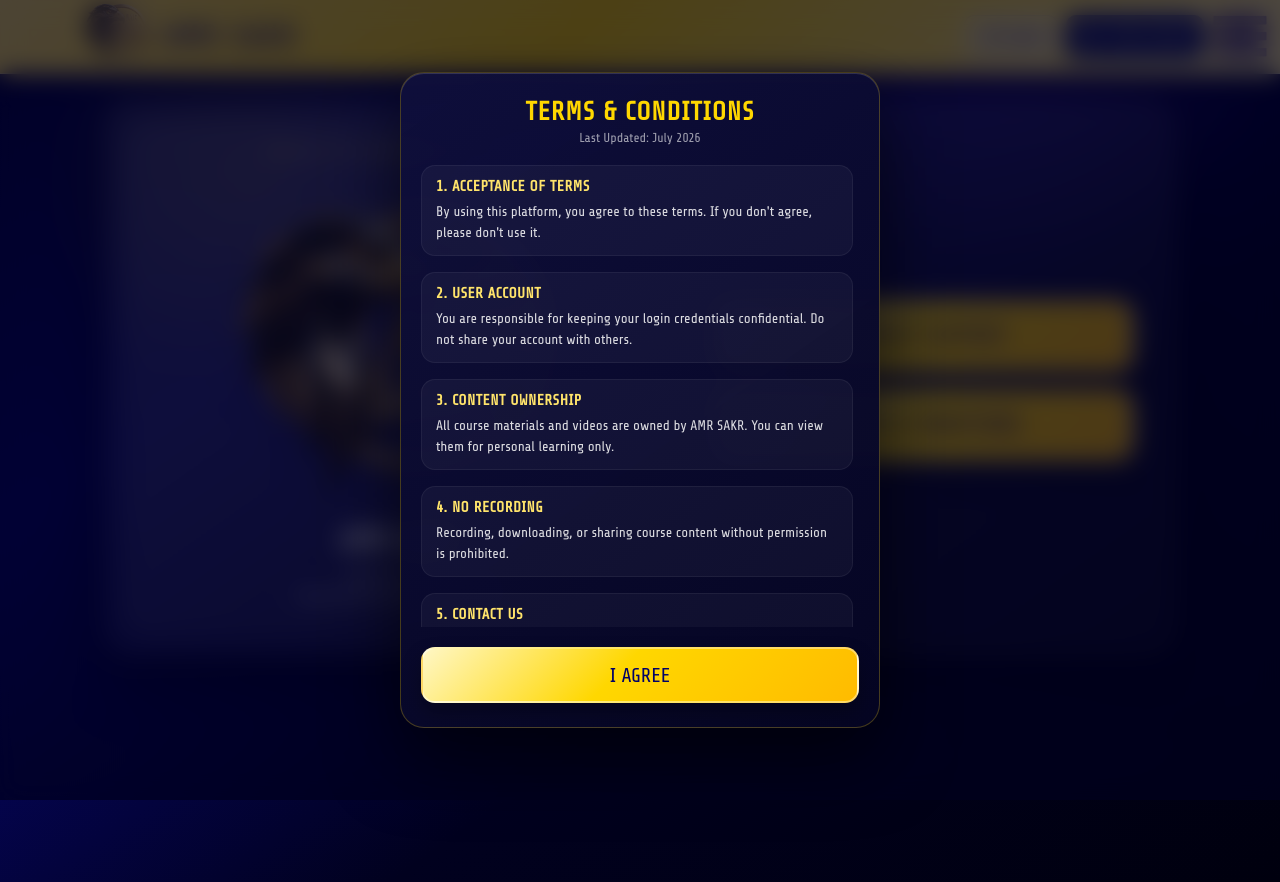
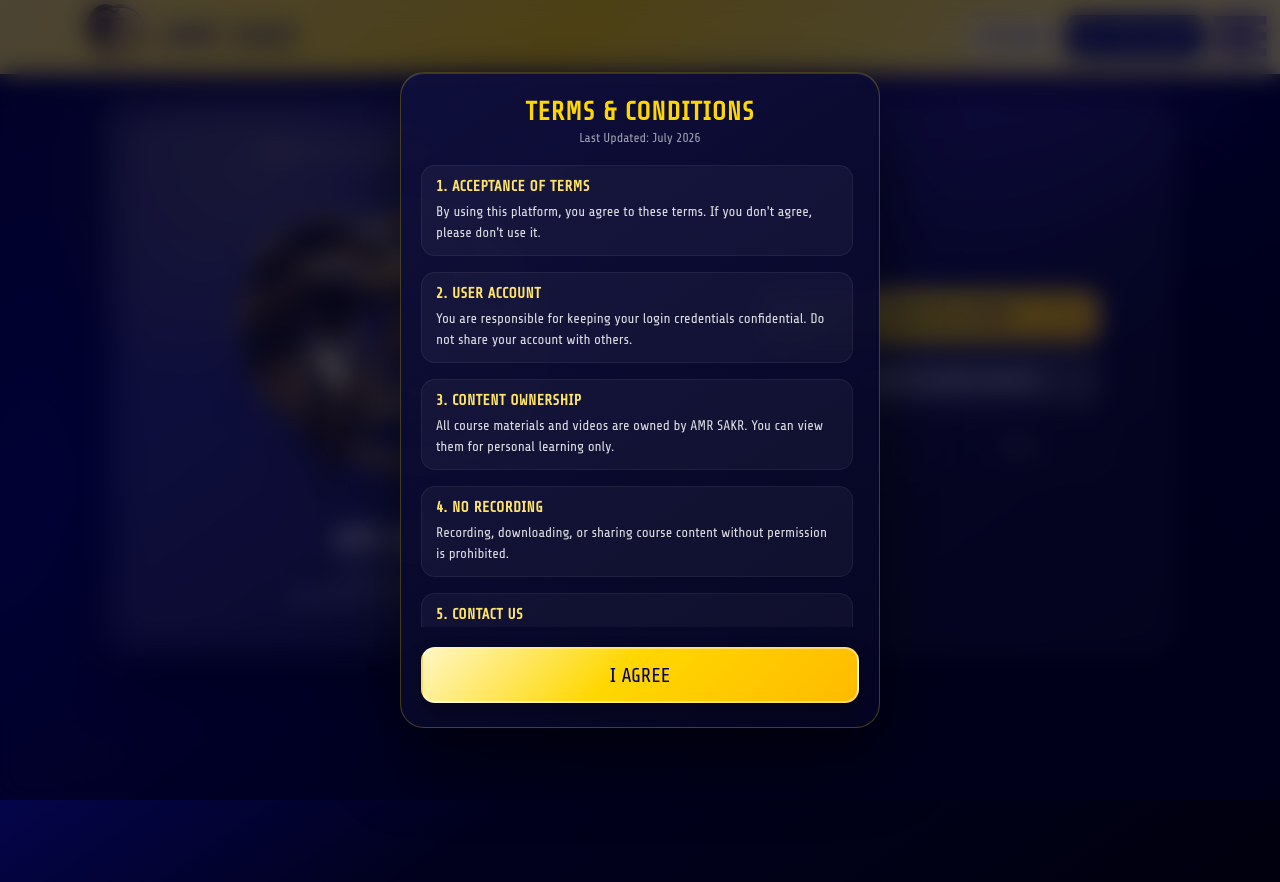
Before and after one commit to sakr-platform/main, a plain HTML site: page index.html in a window 1280 px wide. Drawn offline with nearby package versions, Linux system fonts and the light colour scheme.

Commit message:
Refactor index.html for improved layout and functionality
The HTML structure has been updated to include new elements and styles for better user interaction, including a terms and conditions popup and improved button layouts.

```diff
--- a/index.html
+++ b/index.html
@@ -44,9 +44,9 @@
   <link rel="preconnect" href="https://fonts.googleapis.com">
   <link rel="preconnect" href="https://fonts.gstatic.com" crossorigin>
   <link href="https://fonts.googleapis.com/css2?family=Share+Tech&display=swap" rel="stylesheet">
+  <link rel="stylesheet" href="https://fonts.googleapis.com/css2?family=Material+Symbols+Rounded:opsz,wght,FILL,GRAD@24,400,0,0" />
   <link rel="icon" href="logo.png" type="image/png">
   <link rel="apple-touch-icon" href="logo.png">
-
 
   <style>
     .landing-auth-btn {
@@ -74,6 +74,78 @@
     .landing-auth-btn:hover { background: #fff; }
     .landing-auth-btn.primary:hover { background: #101fa0; }
 
+    /* تنسيقات الأزرار الرئيسية الواضحة للزائر */
+    .main-hero-actions {
+      display: flex;
+      flex-direction: column;
+      gap: 12px;
+      width: 100%;
+      max-width: 340px;
+      margin: 0 auto;
+    }
+
+    .cta-btn {
+      display: flex;
+      align-items: center;
+      justify-content: center;
+      gap: 10px;
+      width: 100%;
+      min-height: 52px;
+      border-radius: 14px;
+      font-family: "Share Tech", sans-serif;
+      font-size: 16px;
+      font-weight: bold;
+      text-decoration: none;
+      transition: transform 0.2s ease, box-shadow 0.2s ease;
+      box-sizing: border-box;
+    }
+
+    .cta-btn-primary {
+      background: linear-gradient(135deg, #fff7c5 0%, #ffd700 45%, #ffbb00 100%);
+      color: #000067;
+      border: 2px solid rgba(255, 255, 255, 0.4);
+      box-shadow: 0 8px 20px rgba(0, 0, 0, 0.25);
+    }
+
+    .cta-btn-secondary {
+      background: rgba(255, 255, 255, 0.12);
+      color: #ffffff;
+      border: 1.5px solid rgba(255, 255, 255, 0.3);
+      backdrop-filter: blur(8px);
+    }
+
+    .cta-btn:hover {
+      transform: translateY(-2px);
+    }
+
+    .secondary-links {
+      display: flex;
+      gap: 10px;
+      margin-top: 8px;
+    }
+
+    .secondary-links a {
+      flex: 1;
+      text-decoration: none;
+    }
+
+    .sub-btn {
+      width: 100%;
+      min-height: 40px;
+      background: transparent;
+      border: 1px solid rgba(255, 255, 255, 0.2);
+      color: rgba(255, 255, 255, 0.7);
+      border-radius: 10px;
+      font-size: 12px;
+      cursor: pointer;
+      transition: background 0.2s ease;
+    }
+
+    .sub-btn:hover {
+      background: rgba(255, 255, 255, 0.1);
+      color: #fff;
+    }
+
     @media (max-width: 620px) {
       .upbox { gap: 6px; padding-left: 8px; padding-right: 6px; }
       .upbox .hh img { width: 52px; }
@@ -100,14 +172,12 @@
       width: 100%;
       height: 100%;
       background: rgba(0, 0, 30, 0.7);
-      /* لون نيلي متناسق مع الخلفية */
       backdrop-filter: blur(12px);
       -webkit-backdrop-filter: blur(12px);
       display: none;
       justify-content: center;
       align-items: center;
       z-index: 99999;
-      /* أعلى من كل شيء بما في ذلك القائمة الجانبية */
       padding: 16px;
       box-sizing: border-box;
     }
@@ -124,7 +194,6 @@
       overflow-y: auto;
       box-shadow: 0 30px 70px rgba(0, 0, 0, 0.6), inset 0 1px 0 rgba(255, 255, 255, 0.15);
       border: 1px solid rgba(255, 215, 0, 0.25);
-      /* إطار ذهبي خفيف */
       font-family: "Share Tech", sans-serif;
       display: flex;
       flex-direction: column;
@@ -134,7 +203,6 @@
     .terms-popup-header h1 {
       font-size: 26px;
       color: #ffd700;
-      /* اللون الذهبي الخاص بمنصتك */
       margin: 0 0 4px 0;
       text-align: center;
       letter-spacing: 1px;
@@ -176,7 +244,6 @@
       margin: 0;
     }
 
-    /* زر الموافقة المماثل لأزرار الموقع الأصلية */
     .btn-agree {
       background: linear-gradient(135deg, #fff7c5 0%, #ffd700 45%, #ffbb00 100%);
       color: rgb(0, 0, 103);
@@ -202,7 +269,6 @@
       transform: translateY(0);
     }
 
-    /* تخصيص السكرول بار الداخلي ليناسب التصميم المخفي للموقع */
     .terms-popup-content::-webkit-scrollbar {
       width: 4px;
     }
@@ -212,7 +278,6 @@
       border-radius: 10px;
     }
 
-    /* تعديلات خاصة بالشاشات الصغيرة والموبايل الصغير جداً */
     @media (max-width: 400px) {
       .terms-popup-box {
         padding: 18px 14px;
@@ -253,8 +318,7 @@
 
         <div class="terms-section">
           <h2>2. USER ACCOUNT</h2>
-          <p>You are responsible for keeping your login credentials confidential. Do not share your account with others.
-          </p>
+          <p>You are responsible for keeping your login credentials confidential. Do not share your account with others.</p>
         </div>
 
         <div class="terms-section">
@@ -310,19 +374,33 @@
         <img src="logo.png" width="350px" id="mlogo" alt="AMR SAKR logo">
         <h1 class="hero-title">AMR SAKR</h1>
         <p class="hero-text">science educator <br> ( dive into the world of science )</p>
-      </article>
+      </article><br>
 
       <aside class="hero-actions">
-        <div class="btn-group">
-          <a href="contact.html"><button class="btn">CONTACT SUPPORT</button></a>
-          <a href="terms.html"><button class="btn">TERMS & CONDITIONS</button></a>
+        <div class="main-hero-actions">
+          <!-- زر لإنشاء حساب جديد (بارز باللون الذهبي) -->
+          <a href="signup.html" class="cta-btn cta-btn-primary">
+            <span class="material-symbols-rounded">person_add</span>
+            CREATE NEW ACCOUNT
+          </a>
+
+          <!-- زر لتسجيل الدخول (للمستخدم الحالي) -->
+          <a href="code.html" class="cta-btn cta-btn-secondary">
+            <span class="material-symbols-rounded">login</span>
+            I HAVE AN ACCOUNT (SIGN IN)
+          </a>
+
+          <!-- روابط الدعم والشروط الفرعية -->
+          <div class="secondary-links">
+            <a href="contact.html"><button class="sub-btn">SUPPORT</button></a>
+            <a href="terms.html"><button class="sub-btn">TERMS</button></a>
+          </div>
         </div>
       </aside>
     </section>
   </main>
 
   <script>
-    // كود القائمة الجانبية الأصلي الخاص بك
     const menuBtn = document.getElementById('menuBtn');
     const sideMenu = document.getElementById('sideMenu');
     const overlay = document.getElementById('menuOverlay');
@@ -350,23 +428,20 @@
       }
     });
 
-    // الكود الجديد الخاص بـ البوكس المنبثق للشروط والأحكام (يظهر مرة واحدة فقط)
     const termsPopup = document.getElementById('termsPopup');
     const agreeBtn = document.getElementById('agreeBtn');
 
     window.addEventListener('DOMContentLoaded', () => {
-      // التحقق مما إذا كان المستخدم قد وافق سابقاً أم لا
       if (!localStorage.getItem('termsAccepted')) {
         termsPopup.style.display = 'flex';
-        document.body.style.overflow = 'hidden'; // منع السكرول في الخلفية أثناء ظهور البوكس
+        document.body.style.overflow = 'hidden';
       }
     });
 
     agreeBtn.addEventListener('click', () => {
-      // حفظ موافقة المستخدم في المتصفح وإغلاق البوكس
       localStorage.setItem('termsAccepted', 'true');
       termsPopup.style.display = 'none';
-      document.body.style.overflow = ''; // إعادة تفعيل السكرول
+      document.body.style.overflow = '';
     });
   </script>
 
```
